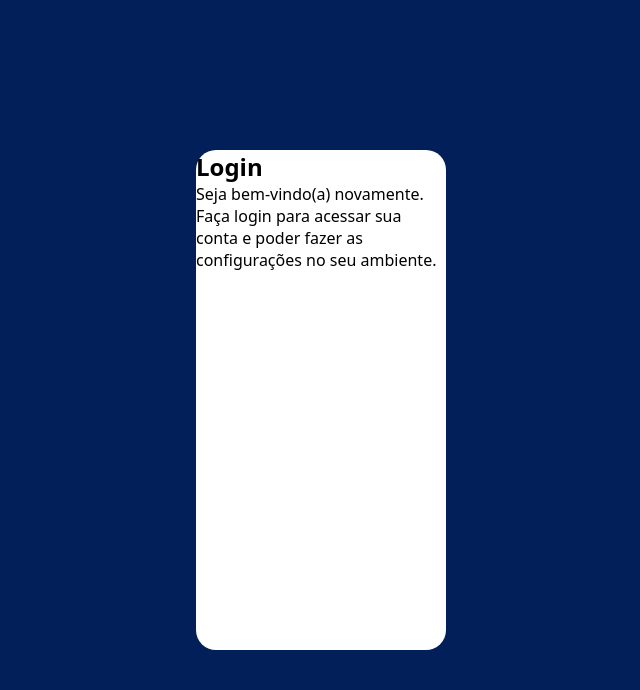
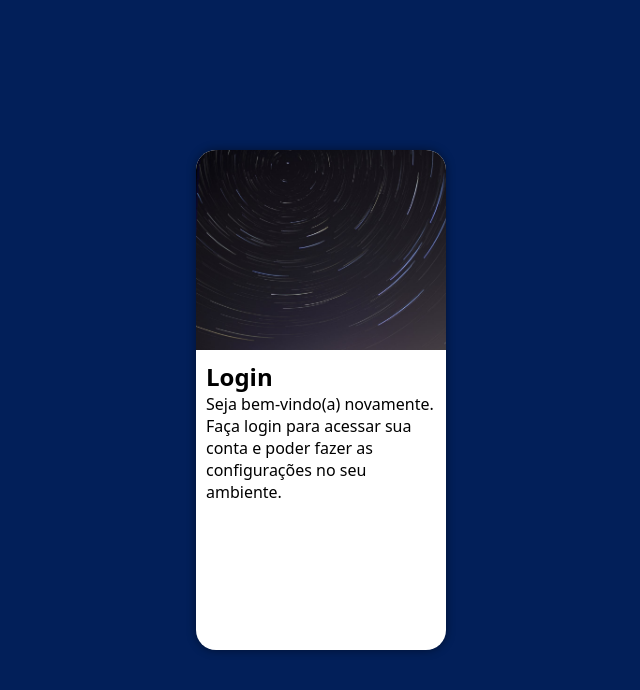
Before and after one commit to claudioalvess/projeto-login, a plain HTML site: page index.html in a window 1280 px wide. Shown: the whole page, without its empty margins (319-959 px from the left). Drawn offline with Linux system fonts and the light colour scheme.

Commit message:
atualização

```diff
--- a/estilos/style.css
+++ b/estilos/style.css
@@ -36,16 +36,24 @@ section#login {
     top: 50%;
     left: 50%;
     transform: translate(-50%, -50%);
+    overflow: hidden;
 
     background-color: white;
     width: 250px;
     height: 500px;
     border-radius: 20px;
+    box-shadow: 0px 0px 10px rgba(0, 0, 0, 0.452);
 }
 
 section#login > div#imagem {
-    background: url(../imagens/star.jpg) no-repeat;
+    display: block;
+    background-image: url(../imagens/star.jpg);
+    background-size: cover;
+    background-repeat: no-repeat;
     height: 200px;
-    background-size: cover;
+}
 
+section#login > div#formulario {
+    display: block;
+    padding: 10px;
 }
--- a/index.html
+++ b/index.html
@@ -9,7 +9,8 @@
 <body>
    <main>
     <section id="login">
-        <div id="imagen">
+        <div id="imagem">
+
         </div>
         <div id="formulario">
             <h1>Login</h1>
```
